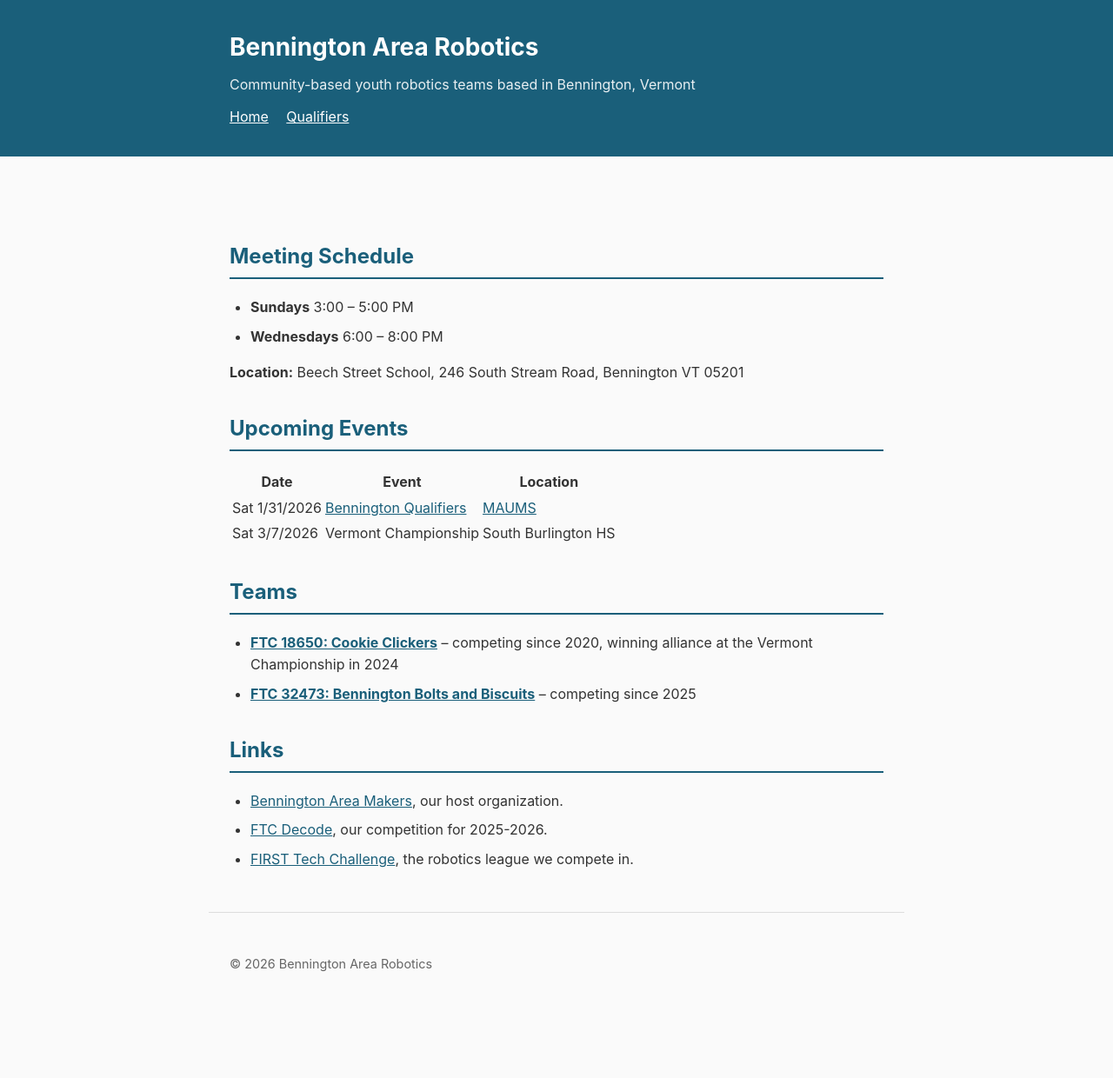
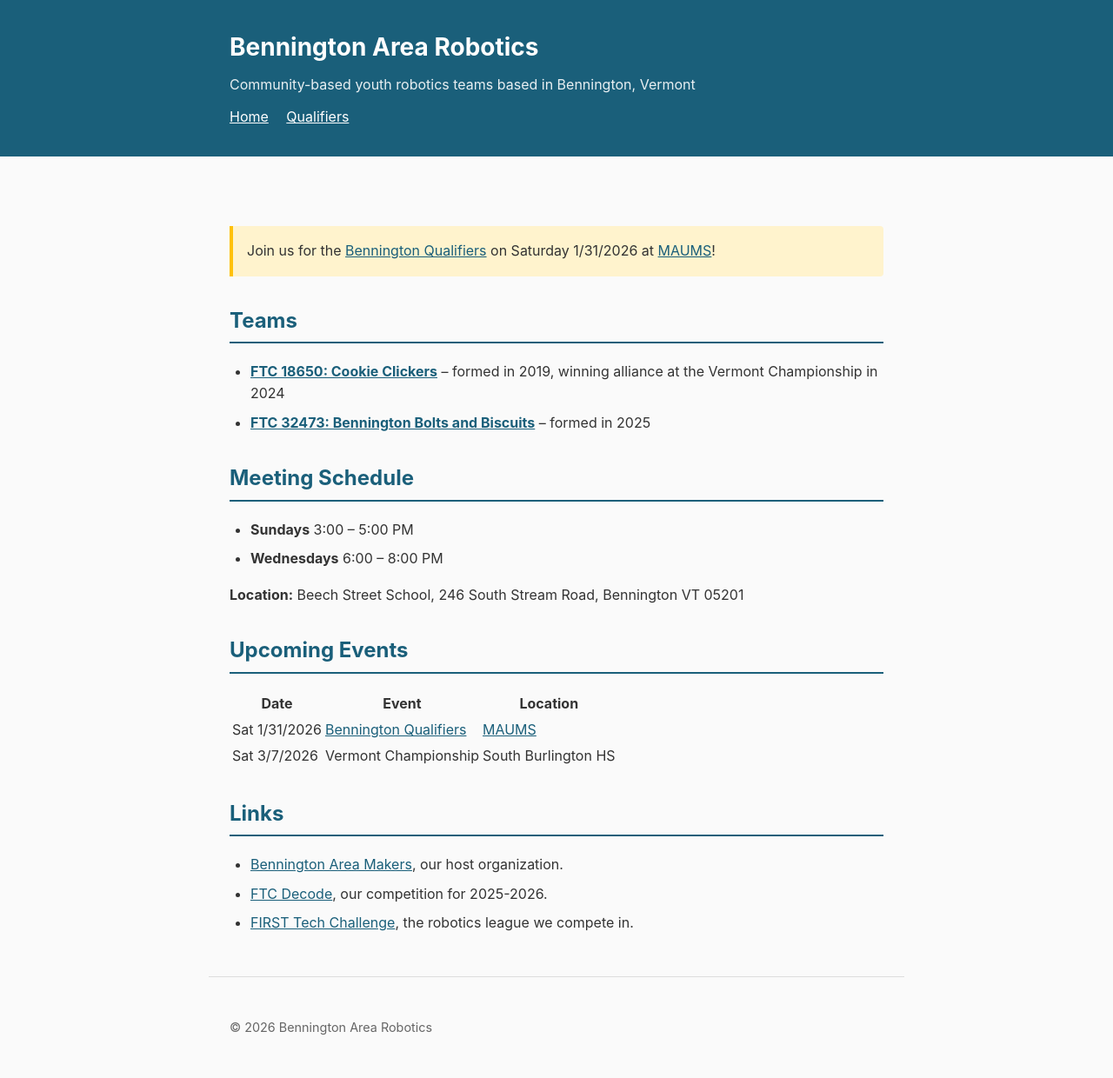
Before and after one commit to bennington-area-robotics/bennington-area-robotics.github.io, a Jekyll site: the page built from index.md, in a window 1280 px wide. Shown: the whole page at 87% size. Built offline with Jekyll 4.4.1, drawn with Linux system fonts in a browser that asks for light colours; before the commit the page ends 1166 px from its top, so only the background shows below that.

Commit message:
update README.md and index.md

```diff
--- a/index.md
+++ b/index.md
@@ -2,6 +2,15 @@
 layout: default
 title: Home
 ---
+
+<div class="highlight">
+Join us for the <a href="qualifiers">Bennington Qualifiers</a> on Saturday 1/31/2026 at <a href="https://maps.app.goo.gl/zE9WbCbWNENq3pGUA">MAUMS</a>!
+</div>
+
+## Teams
+
+- **[FTC 18650: Cookie Clickers](https://ftc-events.firstinspires.org/team/18650)** – formed in 2019, winning alliance at the Vermont Championship in 2024
+- **[FTC 32473: Bennington Bolts and Biscuits](https://ftc-events.firstinspires.org/team/32473)** – formed in 2025
 
 ## Meeting Schedule
 
@@ -17,11 +26,6 @@ title: Home
 | Sat 1/31/2026 | [Bennington Qualifiers](qualifiers) | [MAUMS](https://maps.app.goo.gl/zE9WbCbWNENq3pGUA) |
 | Sat 3/7/2026 | Vermont Championship | South Burlington HS |
 
-## Teams
-
-- **[FTC 18650: Cookie Clickers](https://ftc-events.firstinspires.org/team/18650)** – competing since 2020, winning alliance at the Vermont Championship in 2024
-- **[FTC 32473: Bennington Bolts and Biscuits](https://ftc-events.firstinspires.org/team/32473)** – competing since 2025
-
 ## Links
 
 - [Bennington Area Makers](https://www.bamvt.com), our host organization.
```
Also changed, not shown: README.md.
